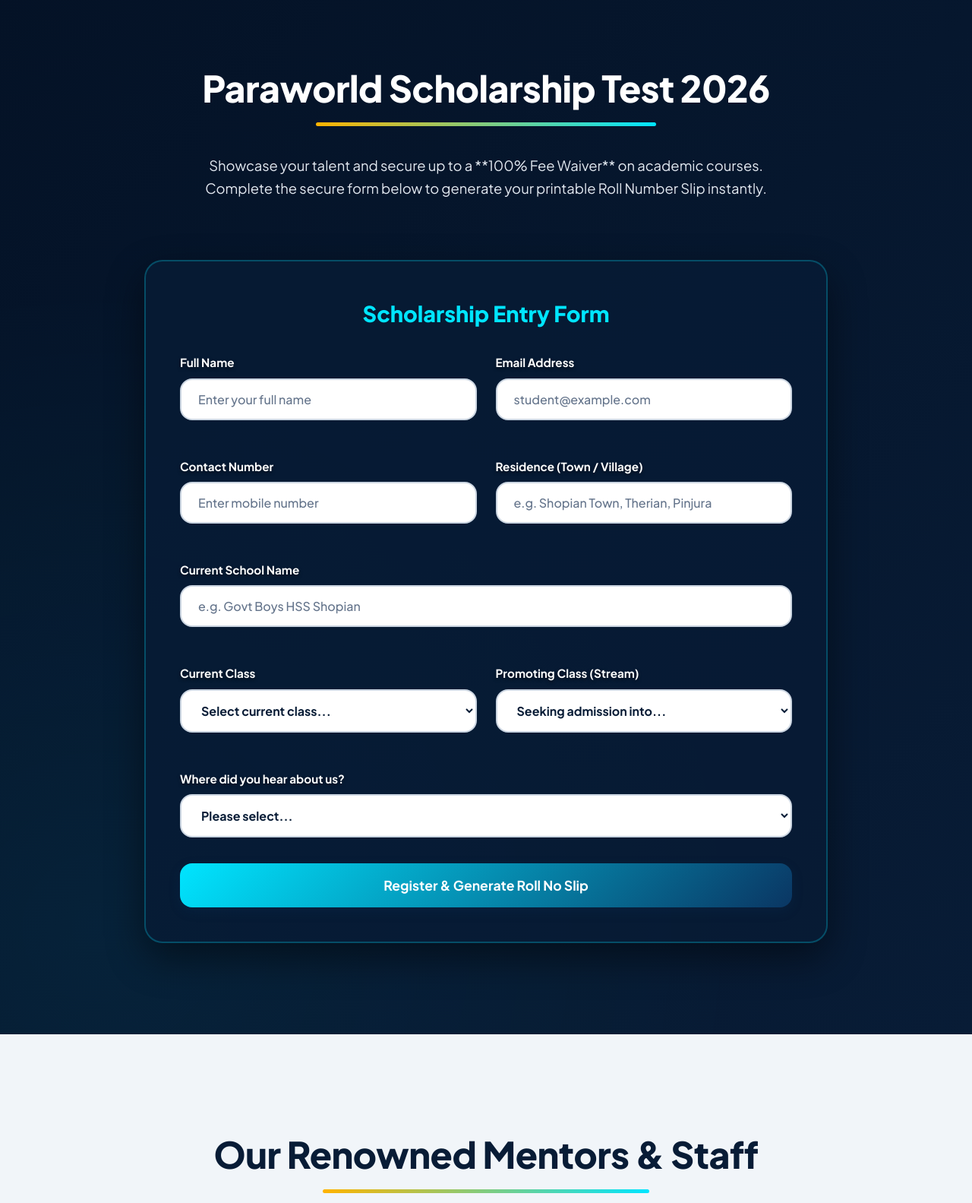
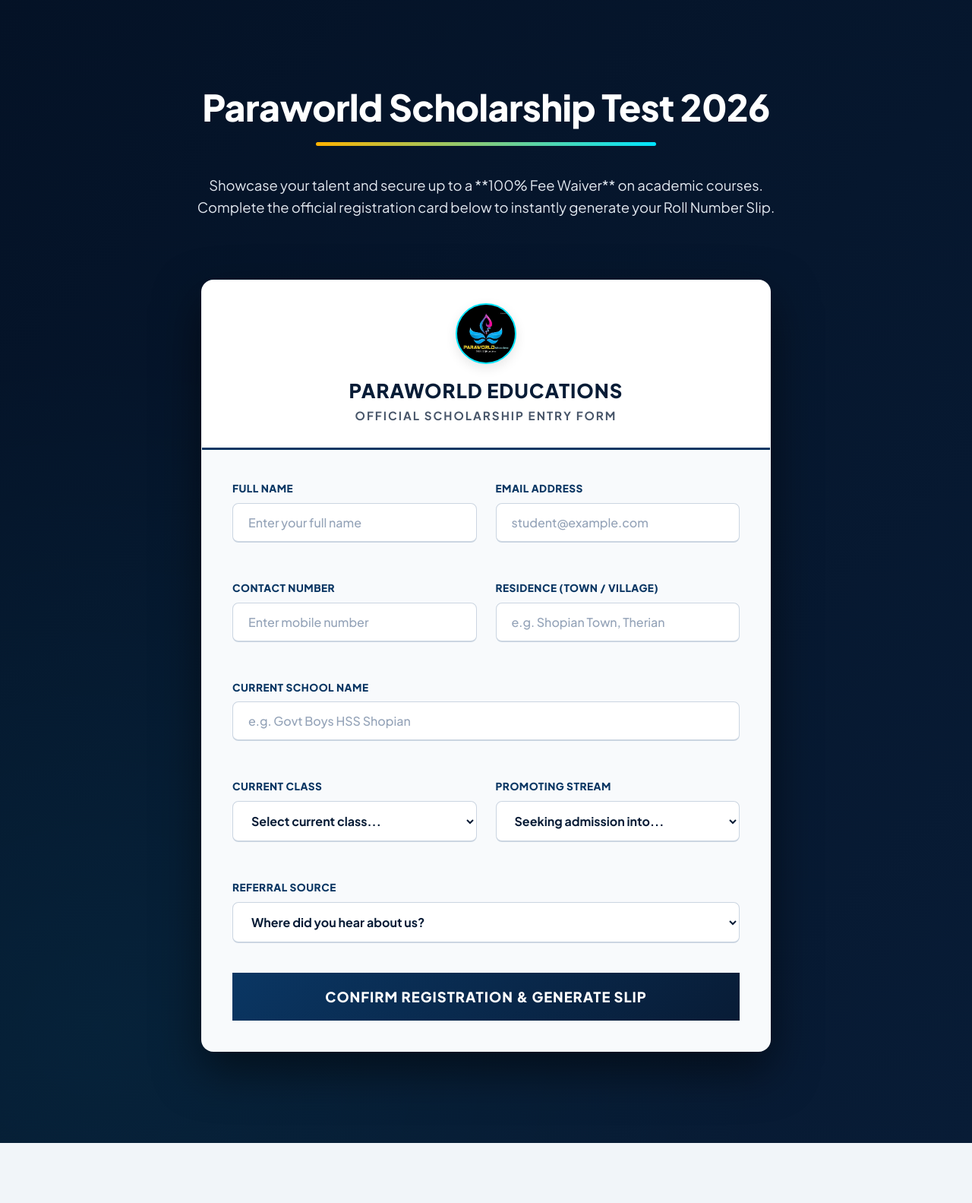
Before and after one commit to zaid170/ParaWorld-1, a Flask app: page / in a window 1280 px wide. Shown: the part 2080-3663 px from the top of the page at 76% size. Run offline with Flask 3, Linux system fonts and the light colour scheme.

Commit message:
Update index.html

````diff
--- a/templates/index.html
+++ b/templates/index.html
@@ -1,3 +1,4 @@
+```html
 <!DOCTYPE html>
 <html lang="en">
 <head>
@@ -98,34 +99,160 @@
         .display-content h3 { font-size: 2.2rem; font-weight: 800; margin-bottom: 15px; color: var(--accent-gold); }
         .display-content p { color: #E2E8F0; font-size: 1.15rem; line-height: 1.6; }
 
+        /* =========================================================
+           NEW OFFICIAL DOCUMENT DESIGN FOR SCHOLARSHIP CARD
+           ========================================================= */
         .scholarship-section { background: radial-gradient(circle at 10% 90%, rgba(0, 229, 255, 0.05) 0%, transparent 50%), linear-gradient(135deg, #041226 0%, var(--primary-navy) 100%); color: white; }
         .scholarship-section .section-header h2 { color: #FFFFFF !important; }
         .scholarship-section .section-header p { color: #E2E8F0 !important; }
 
-        .scholarship-container { max-width: 900px; margin: 0 auto; }
-        .scholarship-form-card { background-color: rgba(8, 28, 54, 0.85); border-radius: var(--radius-lg); padding: 45px; box-shadow: 0 20px 50px rgba(0, 0, 0, 0.45); border: 2px solid rgba(0, 229, 255, 0.25); }
-        .scholarship-form-card h3 { font-size: 1.8rem; font-weight: 800; margin-bottom: 30px; text-align: center; color: var(--accent-cyan); }
+        .scholarship-container { max-width: 750px; margin: 0 auto; }
+
+        /* The main "Document" Card */
+        .scholarship-form-card {
+            background-color: var(--bg-light); /* Off-white document color */
+            border-radius: var(--radius-md);
+            padding: 0; /* Removing padding to allow full-width header */
+            box-shadow: 0 25px 60px rgba(0, 0, 0, 0.5);
+            border: 1px solid rgba(255, 255, 255, 0.1);
+            overflow: hidden;
+            color: var(--text-main);
+        }
+
+        /* The Official Document Header */
+        .official-doc-header {
+            background-color: var(--card-bg);
+            border-bottom: 3px solid var(--secondary-blue);
+            padding: 30px 40px;
+            text-align: center;
+            display: flex;
+            flex-direction: column;
+            align-items: center;
+            gap: 15px;
+        }
+
+        .official-doc-logo {
+            width: 80px;
+            height: 80px;
+            border-radius: 50%;
+            background-color: #000;
+            display: flex;
+            justify-content: center;
+            align-items: center;
+            overflow: hidden;
+            box-shadow: 0 5px 15px rgba(0,0,0,0.1);
+            border: 2px solid var(--accent-cyan);
+        }
+
+        .official-doc-logo img {
+            width: 85%;
+            height: auto;
+            object-fit: contain;
+        }
+
+        .official-doc-header h3 {
+            font-size: 1.6rem;
+            font-weight: 900;
+            margin: 0;
+            color: var(--primary-navy);
+            text-transform: uppercase;
+            letter-spacing: 1px;
+        }
+
+        .official-doc-header p {
+            margin: 0;
+            color: var(--text-muted);
+            font-weight: 700;
+            font-size: 0.95rem;
+            letter-spacing: 2px;
+            text-transform: uppercase;
+        }
+
+        /* The Form Container inside the document */
+        .doc-form-body {
+            padding: 40px;
+        }
 
         .form-grid { display: grid; grid-template-columns: 1fr 1fr; gap: 25px; }
         .form-grid .full-width { grid-column: span 2; }
-        .scholarship-form-card .form-row label { display: block; font-weight: 700; margin-bottom: 8px; color: #FFFFFF !important; font-size: 0.95rem; text-shadow: 0 2px 4px rgba(0,0,0,0.5); }
-        .scholarship-form-card .form-field { width: 100%; padding: 15px 22px; border: 2px solid #CBD5E1 !important; border-radius: var(--radius-md) !important; outline: none; font-size: 1rem !important; font-weight: 700 !important; background-color: #FFFFFF !important; color: #081C36 !important; transition: var(--transition-smooth); box-sizing: border-box; }
-        .scholarship-form-card .form-field::placeholder { color: #64748B !important; font-weight: 500; }
-        .scholarship-form-card .form-field:focus { border-color: var(--accent-cyan) !important; box-shadow: 0 0 0 4px rgba(0, 229, 255, 0.3) !important; }
-        .scholarship-form-card option { background-color: #FFFFFF !important; color: #081C36 !important; font-weight: 600; }
 
-        .scholarship-slip-card { max-width: 600px !important; }
-        .admit-slip-printable { background-color: white; color: #1E293B; border: 2px solid var(--primary-navy); border-radius: 12px; padding: 30px; text-align: left; box-shadow: var(--shadow-subtle); }
-        .slip-header { border-bottom: 2px solid var(--primary-navy); padding-bottom: 15px; margin-bottom: 20px; text-align: center; }
-        .slip-header h4 { color: var(--primary-navy); font-size: 1.4rem; font-weight: 800; margin: 0; }
-        .slip-header h5 { color: var(--text-muted); font-size: 0.95rem; margin: 5px 0 0 0; text-transform: uppercase; letter-spacing: 1px; }
-        .slip-body { display: flex; flex-direction: column; gap: 15px; margin-bottom: 20px; }
-        .slip-row { display: flex; justify-content: space-between; padding-bottom: 8px; border-bottom: 1px dashed #E2E8F0; }
-        .slip-label { font-weight: 700; color: var(--text-muted); }
-        .slip-value { font-weight: 600; color: var(--text-dark); }
-        .slip-value.highlight-blue { color: var(--secondary-blue); font-size: 1.15rem; font-weight: 800; }
-        .slip-footer { background-color: #FEF2F2; border: 1px solid #FCA5A5; border-radius: 8px; padding: 10px 15px; font-size: 0.85rem; color: #991B1B; font-weight: 600; text-align: center; }
+        .doc-form-body .form-row label {
+            display: block;
+            font-weight: 800;
+            margin-bottom: 8px;
+            color: var(--secondary-blue) !important;
+            font-size: 0.85rem;
+            text-transform: uppercase;
+            letter-spacing: 0.5px;
+        }
 
+        .doc-form-body .form-field {
+            width: 100%;
+            padding: 14px 20px;
+            border: 1px solid #CBD5E1 !important;
+            border-bottom: 2px solid #CBD5E1 !important;
+            border-radius: 8px !important;
+            outline: none;
+            font-size: 1rem !important;
+            font-weight: 700 !important;
+            background-color: var(--card-bg) !important;
+            color: var(--primary-navy) !important;
+            transition: var(--transition-smooth);
+            box-sizing: border-box;
+        }
+
+        .doc-form-body .form-field::placeholder { color: #94A3B8 !important; font-weight: 500; }
+        .doc-form-body .form-field:focus { border-color: var(--accent-cyan) !important; border-bottom-color: var(--secondary-blue) !important; box-shadow: 0 4px 10px rgba(10, 54, 99, 0.05) !important; }
+
+        .btn-register-doc {
+            width: 100%;
+            background: linear-gradient(135deg, var(--secondary-blue) 0%, var(--primary-navy) 100%);
+            color: white;
+            border: none;
+            padding: 20px;
+            font-size: 1.15rem;
+            font-weight: 800;
+            cursor: pointer;
+            transition: var(--transition-smooth);
+            text-transform: uppercase;
+            letter-spacing: 1px;
+            margin-top: 15px;
+        }
+
+        .btn-register-doc:hover { background: linear-gradient(135deg, var(--primary-navy) 0%, #030d1a 100%); }
+
+        /* --- THE GENERATED ROLL NUMBER SLIP CARD --- */
+        .scholarship-slip-card { max-width: 600px !important; padding: 0 !important; overflow: hidden; border-radius: var(--radius-md); }
+
+        .admit-slip-printable { background-color: white; color: #1E293B; border: none; padding: 0; text-align: left; }
+
+        .slip-official-header {
+            background-color: var(--primary-navy);
+            color: white;
+            padding: 25px;
+            display: flex;
+            align-items: center;
+            gap: 20px;
+            border-bottom: 4px solid var(--accent-gold);
+        }
+
+        .slip-official-header .slip-logo {
+            width: 60px; height: 60px; border-radius: 50%; background: #000; padding: 4px; border: 2px solid white; display: flex; justify-content: center; align-items: center; overflow: hidden;
+        }
+        .slip-official-header .slip-logo img { width: 90%; height: auto; object-fit: contain;}
+
+        .slip-header-text h4 { font-size: 1.4rem; font-weight: 900; margin: 0; letter-spacing: 0.5px; }
+        .slip-header-text h5 { color: var(--accent-cyan); font-size: 0.85rem; margin: 4px 0 0 0; text-transform: uppercase; letter-spacing: 1px; font-weight: 700; }
+
+        .slip-body { display: flex; flex-direction: column; gap: 12px; padding: 30px; background-image: radial-gradient(rgba(10, 54, 99, 0.03) 1px, transparent 1px); background-size: 20px 20px;}
+        .slip-row { display: flex; justify-content: space-between; padding-bottom: 8px; border-bottom: 1px dashed #CBD5E1; align-items: flex-end;}
+        .slip-label { font-weight: 800; color: var(--text-muted); font-size: 0.85rem; text-transform: uppercase;}
+        .slip-value { font-weight: 700; color: var(--primary-navy); font-size: 1.05rem; text-align: right;}
+        .slip-value.highlight-blue { color: var(--secondary-blue); font-size: 1.3rem; font-weight: 900; background: #DBEAFE; padding: 4px 12px; border-radius: 6px;}
+
+        .slip-footer { background-color: #FEF2F2; border-top: 1px solid #FCA5A5; padding: 15px; font-size: 0.85rem; color: #991B1B; font-weight: 700; text-align: center; }
+
+        /* --- EXPERT FACULTY SECTION --- */
         .faculty-section { background-color: #F1F5F9; }
         .filter-container { display: flex; justify-content: center; gap: 12px; flex-wrap: wrap; margin-bottom: 60px; }
         .filter-btn { background-color: var(--card-bg); border: 1px solid #E2E8F0; color: var(--text-dark); padding: 12px 28px; border-radius: 50px; cursor: pointer; font-weight: 700; font-size: 0.95rem; transition: var(--transition-smooth); box-shadow: var(--shadow-subtle); }
@@ -236,7 +363,6 @@
         .footer-links a:hover { color: var(--accent-cyan); padding-left: 6px; }
         .footer-bottom { max-width: 1200px; margin: 0 auto; padding-top: 35px; border-top: 1px solid rgba(148, 163, 184, 0.1); text-align: center; color: #64748B; font-size: 0.95rem; }
 
-        /* --- HIGH-END INVISO CREATOR EMBLEM SIGNATURE FOOTER --- */
         .inviso-developer-footer { width: 100%; margin-top: 40px; padding-top: 30px; border-top: 1px dashed rgba(255, 255, 255, 0.08); display: flex; justify-content: center; align-items: center; }
         .inviso-wrapper { display: flex; align-items: center; gap: 15px; cursor: pointer; transition: var(--transition-smooth); }
         .inviso-emblem-box { width: 60px; height: 60px; background: #000000; border: 2px solid #FFFFFF; border-radius: 50%; display: flex; justify-content: center; align-items: center; box-shadow: 0 0 15px rgba(255, 255, 255, 0.1); transition: var(--transition-smooth); position: relative; }
@@ -261,6 +387,10 @@
             .scholarship-slip-card { border: none !important; box-shadow: none !important; background: transparent !important; padding: 0 !important; margin: 0 !important; width: 100% !important; max-width: 100% !important; }
             .admit-slip-printable { border: 2px solid #000 !important; padding: 20px !important; }
             .no-print { display: none !important; }
+            .slip-official-header { background-color: white !important; color: black !important; border-bottom: 2px solid black !important;}
+            .slip-official-header .slip-logo { background-color: white !important; border: 1px solid black !important;}
+            .slip-header-text h5 { color: #555 !important; }
+            .slip-value.highlight-blue { color: black !important; background: transparent !important; padding: 0 !important; }
         }
 
         @media (max-width: 992px) {
@@ -275,6 +405,10 @@
             .nav-links.active { left: 0; }
             .footer-grid { grid-template-columns: 1fr; gap: 40px; }
             .para-bot-window { width: calc(100vw - 40px); right: 20px; bottom: 85px; }
+            .official-doc-header { padding: 20px; flex-direction: column; text-align: center; }
+            .doc-form-body { padding: 25px; }
+            .form-grid { grid-template-columns: 1fr; }
+            .form-grid .full-width { grid-column: span 1; }
         }
     </style>
 </head>
@@ -370,12 +504,23 @@
     <section id="scholarship" class="scholarship-section">
         <div class="section-header">
             <h2>Paraworld Scholarship Test 2026</h2>
-            <p>Showcase your talent and secure up to a **100% Fee Waiver** on academic courses. Complete the secure form below to generate your printable Roll Number Slip instantly.</p>
+            <p>Showcase your talent and secure up to a **100% Fee Waiver** on academic courses. Complete the official registration card below to instantly generate your Roll Number Slip.</p>
         </div>
 
         <div class="scholarship-container">
             <div class="scholarship-form-card">
-                <h3>Scholarship Entry Form</h3>
+
+                <div class="official-doc-header">
+                    <div class="official-doc-logo">
+                        <img src="/static/images/images.jpg" alt="Paraworld Official Logo" onerror="this.src='https://images.unsplash.com/photo-1546410531-bb4caa6b424d?auto=format&fit=crop&q=80&w=150';">
+                    </div>
+                    <div class="doc-title-stack">
+                        <h3>Paraworld Educations</h3>
+                        <p>Official Scholarship Entry Form</p>
+                    </div>
+                </div>
+
+                <div class="doc-form-body">
                     <form id="scholarshipForm">
                         <div class="form-grid">
                             <div class="form-row">
@@ -392,7 +537,7 @@
                             </div>
                             <div class="form-row">
                                 <label for="scholResidence">Residence (Town / Village)</label>
-                            <input type="text" id="scholResidence" class="form-field" placeholder="e.g. Shopian Town, Therian, Pinjura" required>
+                                <input type="text" id="scholResidence" class="form-field" placeholder="e.g. Shopian Town, Therian" required>
                             </div>
                             <div class="form-row full-width">
                                 <label for="scholSchool">Current School Name</label>
@@ -411,7 +556,7 @@
                                 </select>
                             </div>
                             <div class="form-row">
-                            <label for="scholPromotingClass">Promoting Class (Stream)</label>
+                                <label for="scholPromotingClass">Promoting Stream</label>
                                 <select id="scholPromotingClass" class="form-field" required>
                                     <option value="" disabled selected>Seeking admission into...</option>
                                     <option value="Class 9th (General)">Class 9th (General)</option>
@@ -430,9 +575,9 @@
                             </div>
 
                             <div class="form-row full-width">
-                            <label for="scholHeard">Where did you hear about us?</label>
+                                <label for="scholHeard">Referral Source</label>
                                 <select id="scholHeard" class="form-field" required>
-                                <option value="" disabled selected>Please select...</option>
+                                    <option value="" disabled selected>Where did you hear about us?</option>
                                     <option value="Friends / Classmates">Friends / Classmates</option>
                                     <option value="School Teacher Reference">School Teacher Reference</option>
                                     <option value="Banners / Posters">Banners / Posters</option>
@@ -441,10 +586,12 @@
                                 </select>
                             </div>
                         </div>
-                    <button type="submit" class="btn-submit" style="background: linear-gradient(135deg, var(--accent-cyan) 0%, var(--secondary-blue) 100%);">
-                        Register & Generate Roll No Slip
+                        <button type="submit" class="btn-register-doc">
+                            Confirm Registration & Generate Slip
                         </button>
                     </form>
+                </div>
+
             </div>
         </div>
     </section>
@@ -647,20 +794,21 @@
 
     <div class="modal-background" id="scholarshipSlipModal">
         <div class="modal-card scholarship-slip-card">
-            <div class="no-print">
-                <div class="success-icon" style="background-color: #E0F2FE; color: #0369A1;">🎉</div>
-                <h3 style="margin-bottom: 5px;">Congratulations!</h3>
-                <p style="margin-bottom: 25px; color: var(--text-muted);">Your scholarship test registration is successful. Below is your official admittance card.</p>
+
+            <div class="admit-slip-printable" id="printableSlipArea">
+                <div class="slip-official-header">
+                    <div class="slip-logo">
+                        <img src="/static/images/images.jpg" alt="Logo" onerror="this.src='https://images.unsplash.com/photo-1546410531-bb4caa6b424d?auto=format&fit=crop&q=80&w=150';">
+                    </div>
+                    <div class="slip-header-text">
+                        <h4>PARAWORLD EDUCATIONS SHOPIAN</h4>
+                        <h5>Official Admittance Card - Scholarship Test</h5>
+                    </div>
                 </div>
 
-            <div class="admit-slip-printable" id="printableSlipArea">
-                <div class="slip-header">
-                    <h4>PARAWORLD EDUCATIONS SHOPIAN</h4>
-                    <h5>Scholarship Entrance Test - Admittance Card</h5>
-                </div>
                 <div class="slip-body">
                     <div class="slip-row">
-                        <span class="slip-label">Roll Number:</span>
+                        <span class="slip-label">Roll Number Token:</span>
                         <span class="slip-value highlight-blue" id="slipRollNo">PW-2026-101</span>
                     </div>
                     <div class="slip-row">
@@ -676,15 +824,15 @@
                         <span class="slip-value" id="slipCurrentClass">-</span>
                     </div>
                     <div class="slip-row">
-                        <span class="slip-label">Promoting Class:</span>
+                        <span class="slip-label">Promoting Stream:</span>
                         <span class="slip-value" id="slipPromotingClass">-</span>
                     </div>
                     <div class="slip-row">
-                        <span class="slip-label">School Name:</span>
+                        <span class="slip-label">Prior School:</span>
                         <span class="slip-value" id="slipSchool">-</span>
                     </div>
                     <div class="slip-row">
-                        <span class="slip-label">Residence:</span>
+                        <span class="slip-label">Residence Location:</span>
                         <span class="slip-value" id="slipResidence">-</span>
                     </div>
                     <div class="slip-row">
@@ -693,16 +841,16 @@
                     </div>
                 </div>
                 <div class="slip-footer">
-                    <p>⚠️ Please bring a printed copy of this slip & your writing board on the test day.</p>
+                    <p>⚠️ NOTE: Please print this slip or take a screenshot. You must present this Roll Number to enter the test center.</p>
                 </div>
             </div>
 
-            <div class="no-print" style="margin-top: 30px; display: flex; gap: 15px; justify-content: center;">
+            <div class="no-print" style="margin-top: 15px; margin-bottom: 25px; display: flex; gap: 15px; justify-content: center;">
                 <button class="btn-dismiss" id="printSlipBtn" style="background: linear-gradient(135deg, var(--accent-cyan) 0%, var(--secondary-blue) 100%); color: #081C36;">
-                    🖨️ Print Admit Slip
+                    🖨️ Print Slip
                 </button>
                 <button class="btn-dismiss" id="closeSlipBtn" style="background-color: #CBD5E1; color: #1E293B;">
-                    Close Window
+                    Dismiss
                 </button>
             </div>
         </div>
@@ -748,7 +896,6 @@
         </div>
     </div>
 
-    <!-- PERSISTENT FOOTER (Admin Link Removed for Security) -->
     <footer>
         <div class="footer-grid">
             <div class="footer-col">
@@ -776,7 +923,6 @@
             </div>
         </div>
 
-        <!-- ULTRAPROFESSIONAL INVISO DESIGNER SIGNATURE FOOTER RESTORED -->
         <div class="inviso-developer-footer">
             <div class="inviso-wrapper">
                 <div class="inviso-emblem-box">
@@ -804,3 +950,6 @@
     <script src="/static/js/main.js"></script>
 </body>
 </html>
+
+
+```
````
Lines whose indentation alone changed are shown as unchanged.
